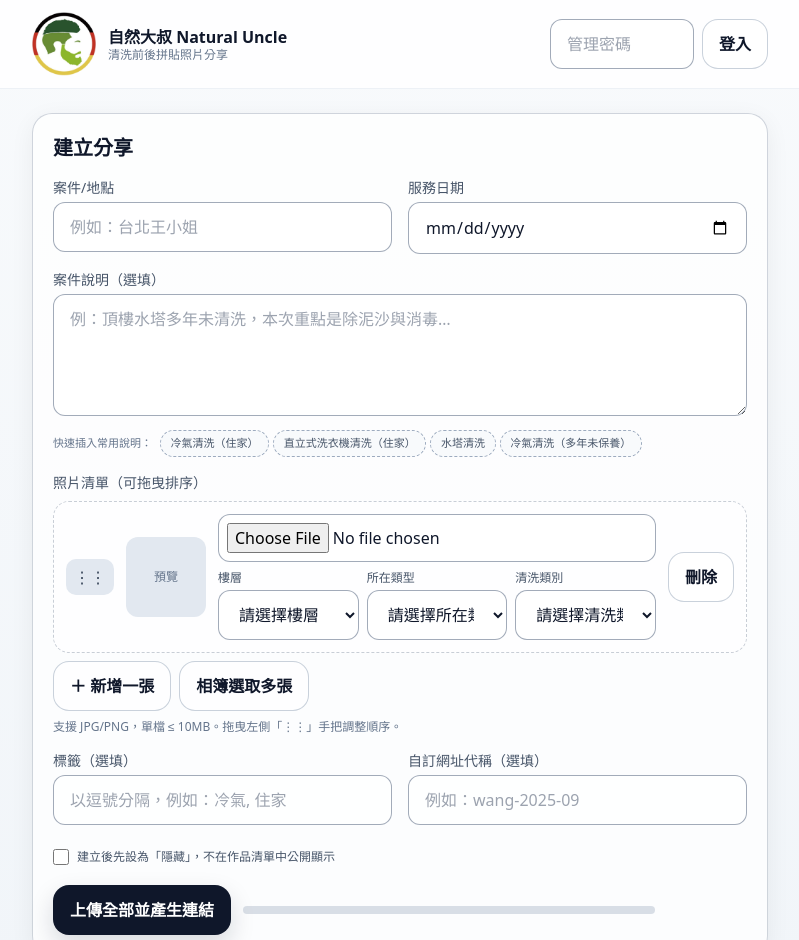
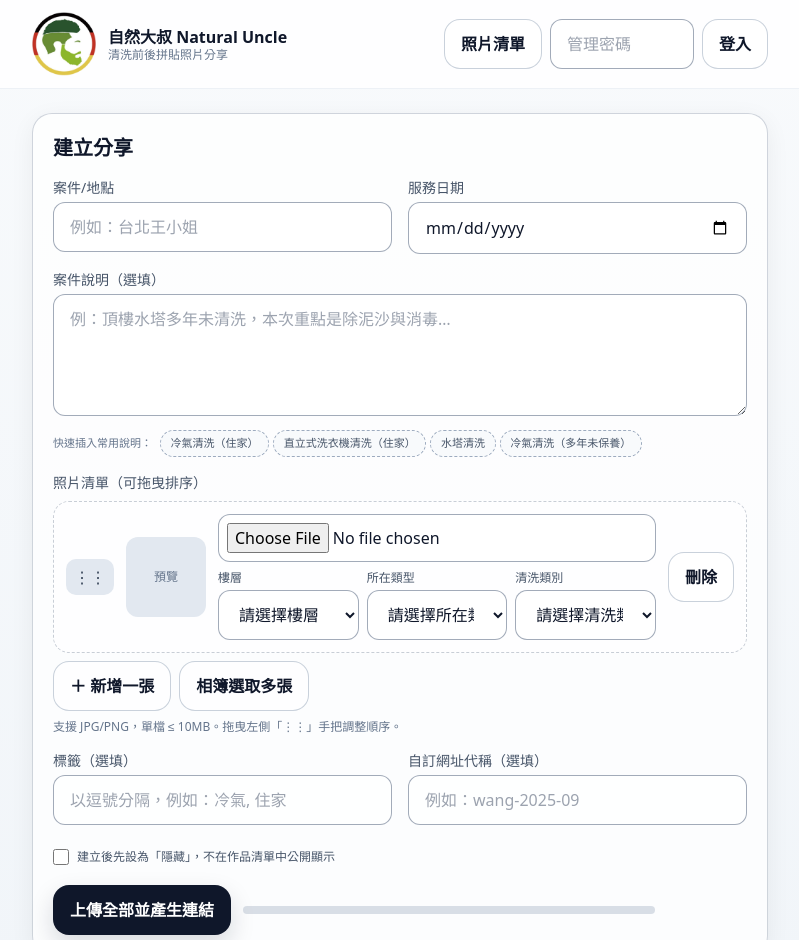
Before and after one commit to linyouteng/unclecollage, a website: page index.html in a window 1280 px wide. Shown: the top 940 px of the page, without its empty margins (240-1039 px from the left). Drawn offline with nearby package versions, Linux system fonts and the light colour scheme.

Commit message:
Add files via upload

```diff
--- a/index.html
+++ b/index.html
@@ -117,8 +117,11 @@
       <div class="text-[12px] text-slate-500">清洗前後拼貼照片分享</div>
     </div>
 
-    <!-- ▶︎▶︎ 管理員登入面板（新增） ◀︎◀︎ -->
-    <div class="ml-auto flex items-center gap-2" id="admin-panel">
+    <div class="ml-auto flex items-center gap-2">
+      <a href="gallery.html" class="btn btn-ghost tap" aria-label="回到照片清單">照片清單</a>
+
+      <!-- ▶︎▶︎ 管理員登入面板（新增） ◀︎◀︎ -->
+      <div class="flex items-center gap-2" id="admin-panel">
       <div id="admin-logged-out" class="flex items-center gap-2">
         <input id="admin-pass" type="password" class="input w-36" placeholder="管理密碼"/>
         <button id="admin-login-btn" type="button" class="btn btn-ghost">登入</button>
@@ -129,6 +132,7 @@
       </div>
     </div>
     <!-- 管理員登入面板 End -->
+    </div>
   </div>
 </header>
 
```
